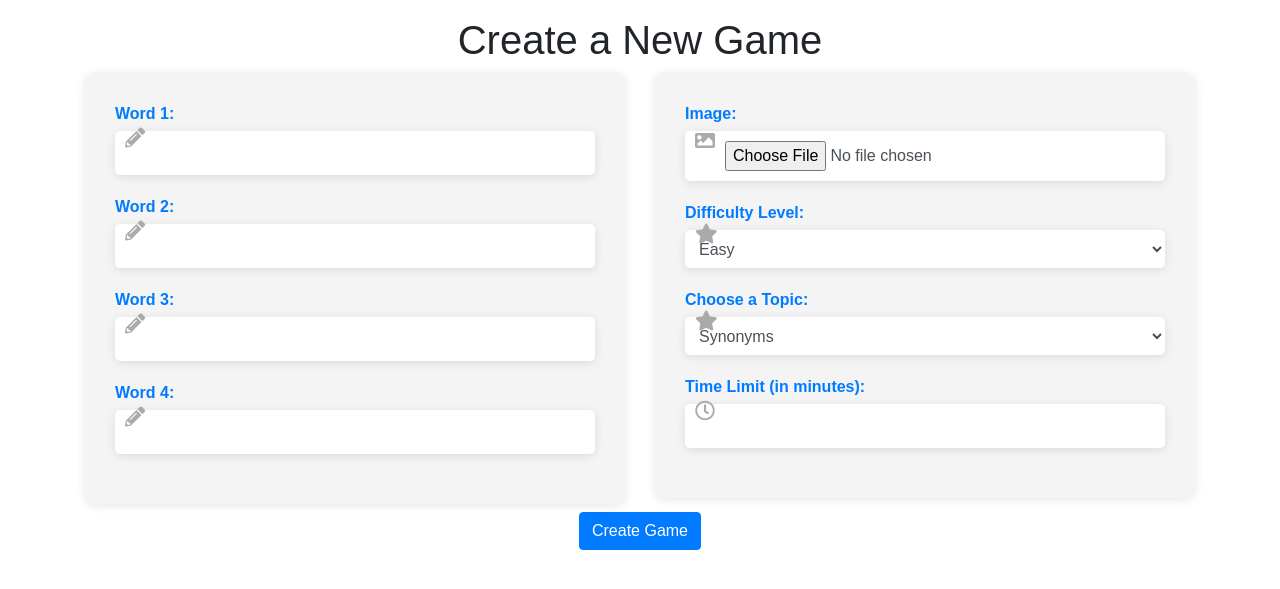
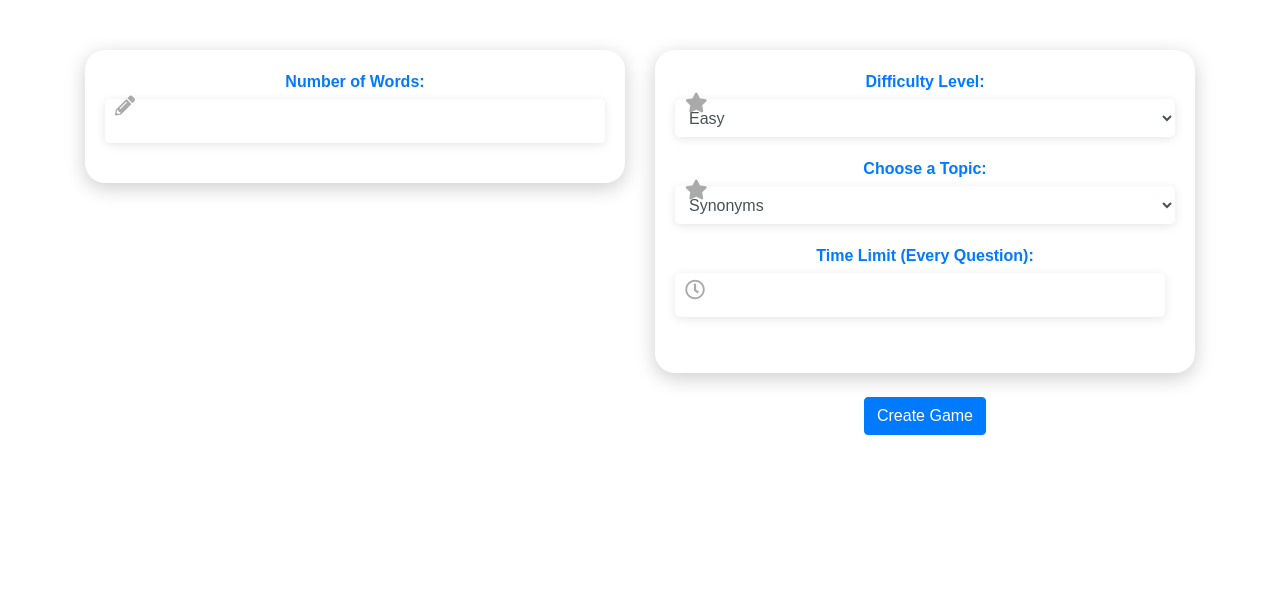
Before and after one commit to Accerly13/PicDentify, a Django app: page /dashboard/ in a window 1280 px wide. Shown: the part 78-667 px from the top of the page. Run offline with Django 4.2, Linux system fonts and the light colour scheme; some libraries are stand-ins or nearby versions.

Commit message:
insert add new to choose a topic, modify the input word

```diff
--- a/templates/teacherDashboard.html
+++ b/templates/teacherDashboard.html
@@ -16,16 +16,66 @@
         .form-container {
             margin-top: 50px;
             max-width: 600px;
-            margin: auto;
-            background-color: #f4f4f4;
-            padding: 30px;
-            border-radius: 10px;
-            box-shadow: 0px 2px 10px rgba(0, 0, 0, 0.1);
+
+            background-color: #FFFFFF;
+            padding: 20px;
+            border-radius: 20px;
+            box-shadow: 0px 5px 20px rgba(0, 0, 0, 0.2);
+            text-align: center;
+        }
+
+        .form-container input[type="number"] {
+            width: 120px;
+            border: none;
+            border-bottom: 2px solid #ccc;
+            background-color: transparent;
+            font-size: 16px;
+            color: #333;
+            padding: 10px;
+            margin-right: 10px;
+            text-align: center;
+            transition: all 0.2s ease-in-out;
+          }
+
+          .form-container input[type="number"]:focus {
+            outline: none;
+            border-bottom: 2px solid #7fad39;
+          }
+
+          .form-container .input-group-append {
+            margin-left: -10px;
+          }
+
+          .form-container .input-group-text {
+            font-size: 16px;
+            color: #333;
+            background-color: #f5f5f5;
+            border: none;
+            border-radius: 0px 4px 4px 0px;
+          }
+
+          .form-container .btn-primary {
+            margin-top: 30px;
+            background-color: #7fad39;
+            border: none;
+            border-radius: 25px;
+            font-size: 18px;
+            font-weight: bold;
+            color: #fff;
+            padding: 12px 20px;
+            cursor: pointer;
+            transition: all 0.2s ease-in-out;
+          }
+
+          .form-container .btn-primary:hover {
+            background-color: #628a2b;
           }
 
         .form-container h1 {
             text-align: center;
             margin-bottom: 30px;
+            font-size: 2.5rem;
+            margin-bottom: 20px;
         }
 
         .form-container p {
@@ -151,28 +201,16 @@
 
 <!-- Main Content -->
     <div class="container">
-	<h1 class="mt-3" style="text-align:center">Create a New Game</h1>
         <div class="row">
 
             <div class="col-md-6 mx-auto">
               <div class="form-container">
                 <form action="" method="POST" enctype="multipart/form-data">
                   <div class="form-group form-group-icon">
-                            <label for="word1"><i class="fas fa-pencil-alt icon"></i>Word 1:</label>
-                            <input type="text" class="form-control" id="word1" name="word1">
+                    <label for="num_words"><i class="fas fa-pencil-alt icon"></i>Number of Words:</label>
+                    <input type="number" class="form-control" id="num_words" name="num_words">
                   </div>
-                        <div class="form-group form-group-icon">
-                            <label for="word2"><i class="fas fa-pencil-alt icon"></i>Word 2:</label>
-                            <input type="text" class="form-control" id="word2" name="word2">
-                        </div>
-                        <div class="form-group form-group-icon">
-                            <label for="word3"><i class="fas fa-pencil-alt icon"></i>Word 3:</label>
-                            <input type="text" class="form-control" id="word3" name="word3">
-                        </div>
-                        <div class="form-group form-group-icon">
-                            <label for="word4"><i class="fas fa-pencil-alt icon"></i>Word 4:</label>
-                            <input type="text" class="form-control" id="word4" name="word4">
-                        </div>
+                  <div id="words_container"></div>
                 </form>
               </div>
             </div>
@@ -181,10 +219,6 @@
               <div class="form-container">
 
                 <form action="" method="POST" enctype="multipart/form-data">
-                        <div class="form-group form-group-icon">
-                            <label for="image"><i class="fas fa-image icon"></i>Image:</label>
-                            <input type="file" class="form-control" id="image" name="image">
-                        </div>
                   <div class="form-group form-group-icon">
                       <label for="difficulty"><i class="fas fa-star icon"></i>Difficulty Level:</label>
                       <select class="form-control" id="difficulty" name="difficulty">
@@ -202,20 +236,51 @@
                       <option value="homonyms">Homonyms</option>
                       <option value="hyponyms">Hyponyms</option>
                       <option value="homographs">Homographs</option>
+                      <option value="addnew">Add New</option> <!-- add new option -->
                     </select>
                   </div>
+                  <div class="form-group form-group-icon" id="addnewinput" style="display:none;">
+                    <label for="newtopic"><i class="fas fa-plus icon"></i>Add New Topic:</label>
+                    <input type="text" class="form-control" id="newtopic" name="newtopic">
+                  </div>
+
                   <div class="form-group form-group-icon">
-                            <label for="time_limit"><i class="far fa-clock icon"></i>Time Limit (in minutes):</label>
+                    <label for="time_limit"><i class="far fa-clock icon"></i>Time Limit (Every Question):</label>
+                    <div class="input-group">
                       <input type="number" class="form-control" id="time_limit" name="time_limit" min="1" max="60">
+                    </div>
                   </div>
 
                 </form>
             </div>
+
+            <div style="text-align:center; margin: 1rem;">
+              <button type="button" class="btn btn-primary mt-2" data-toggle="modal" data-target="#confirmModal">Create Game</button>
+            </div>
+
+            <!-- Modal -->
+            <div class="modal fade" id="confirmModal" tabindex="-1" role="dialog" aria-labelledby="confirmModalLabel" aria-hidden="true">
+              <div class="modal-dialog modal-dialog-centered" role="document">
+                <div class="modal-content">
+                  <div class="modal-header">
+                    <h5 class="modal-title" id="confirmModalLabel">Confirm Game Creation</h5>
+                    <button type="button" class="close" data-dismiss="modal" aria-label="Close">
+                      <span aria-hidden="true">&times;</span>
+                    </button>
+                  </div>
+                  <div class="modal-body">
+                    Are you sure you want to create the game?
+                  </div>
+                  <div class="modal-footer">
+                    <button type="button" class="btn btn-secondary" data-dismiss="modal">Cancel</button>
+                    <button type="submit" class="btn btn-primary">Create</button>
                   </div>
                 </div>
-		<div style="text-align:center">
-			<button type="submit" class="btn btn-primary mt-2">Create Game</button>
               </div>
+            </div>
+          </div>
+        </div>
+
     </div>
 
     <!-- Footer -->
@@ -228,7 +293,49 @@
     <script src="https://cdnjs.cloudflare.com/ajax/libs/popper.js/1.12.9/umd/popper.min.js"></script>
     <script src="https://maxcdn.bootstrapcdn.com/bootstrap/4.0.0/js/bootstrap.min.js"></script>
     <script>
-        /* Add your custom JavaScript here */
+            $(document).ready(function() {
+        $('#topic').change(function() {
+            if ($(this).val() == 'addnew') { // if "add new" is selected
+                $('#addnewinput').show(); // show the input field
+            } else {
+                $('#addnewinput').hide(); // hide the input field
+            }
+        });
+    });
+
+
+    const wordsContainer = document.getElementById('words_container');
+  const numWordsInput = document.getElementById('num_words');
+
+  numWordsInput.addEventListener('change', () => {
+    const numWords = numWordsInput.value;
+
+    // Clear the container
+    wordsContainer.innerHTML = '';
+
+    // Generate input fields
+    for (let i = 1; i <= numWords; i++) {
+      const inputId = `word${i}`;
+      const label = `Word ${i}:`;
+
+      const inputContainer = document.createElement('div');
+      inputContainer.className = 'form-group form-group-icon';
+
+      const inputLabel = document.createElement('label');
+      inputLabel.htmlFor = inputId;
+      inputLabel.innerHTML = `<i class="fas fa-pencil-alt icon"></i>${label}`;
+
+      const inputField = document.createElement('input');
+      inputField.type = 'text';
+      inputField.className = 'form-control';
+      inputField.id = inputId;
+      inputField.name = inputId;
+
+      inputContainer.appendChild(inputLabel);
+      inputContainer.appendChild(inputField);
+      wordsContainer.appendChild(inputContainer);
+    }
+  });
     </script>
 </body>
 </html>
```
Lines whose indentation alone changed are shown as unchanged.
